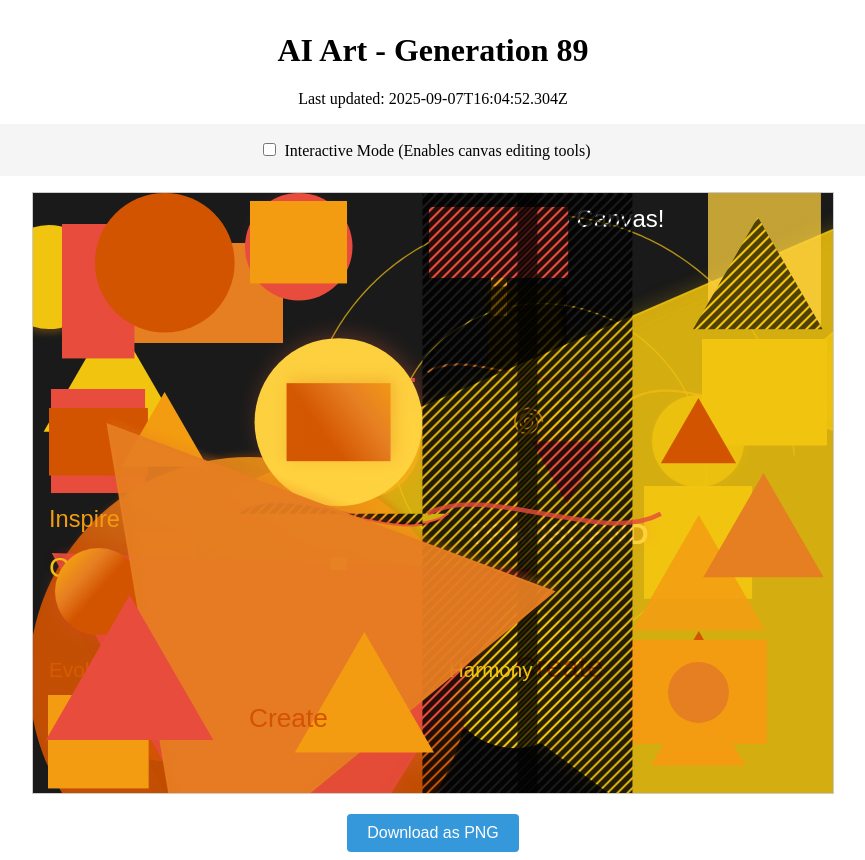
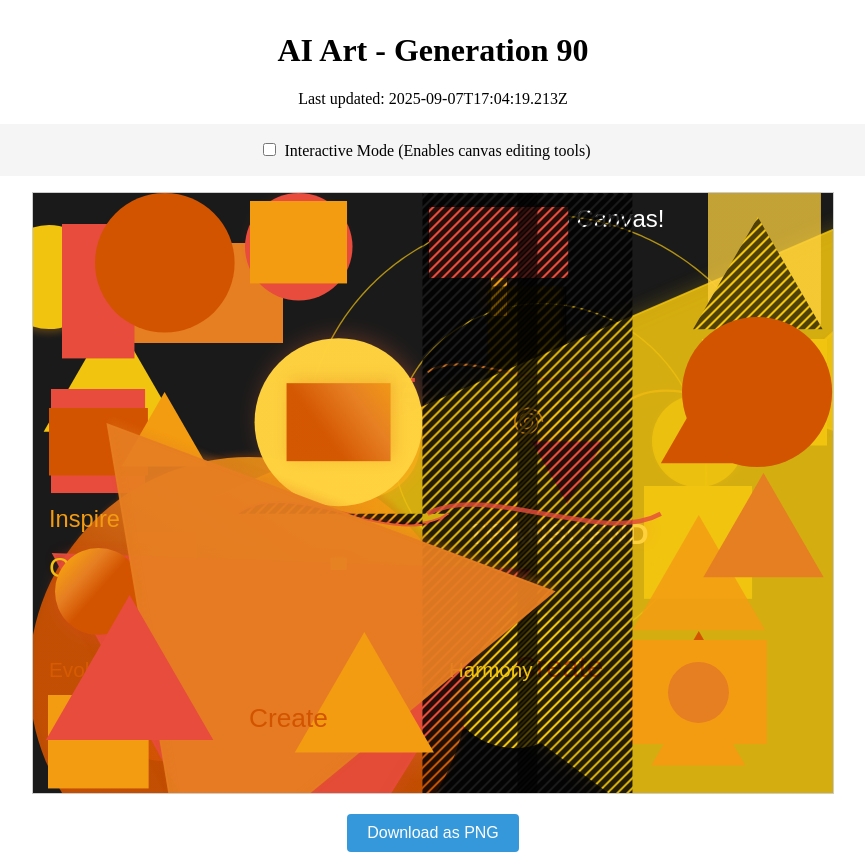
Before and after one commit to mcclowes/ai-art, a React (Vite) app: page / in a window 1280 px wide. Shown: the whole page, without its empty margins (207-1072 px from the left). Built offline with nearby package versions, Linux system fonts and the light colour scheme.

Commit message:
Improve artwork - Generation 90

```diff
--- a/src/artwork-state.ts
+++ b/src/artwork-state.ts
@@ -1001,9 +1001,17 @@ export const artworkState: ArtworkState = {
       "strokeWidth": 4.569214436922466,
       "opacity": 0.8,
       "id": "curve_1757243068108"
+    },
+    {
+      "type": "circle",
+      "x": 724.0604484758363,
+      "y": 199.06044847583632,
+      "radius": 75.06044847583632,
+      "fillStyle": "#d35400",
+      "id": "circle_1757264659213"
     }
   ],
-  "generation": 89,
-  "lastUpdated": "2025-09-07T16:04:52.304Z",
+  "generation": 90,
+  "lastUpdated": "2025-09-07T17:04:19.213Z",
   "cycleStarted": "2025-09-04T00:19:55.543Z"
 };
```
